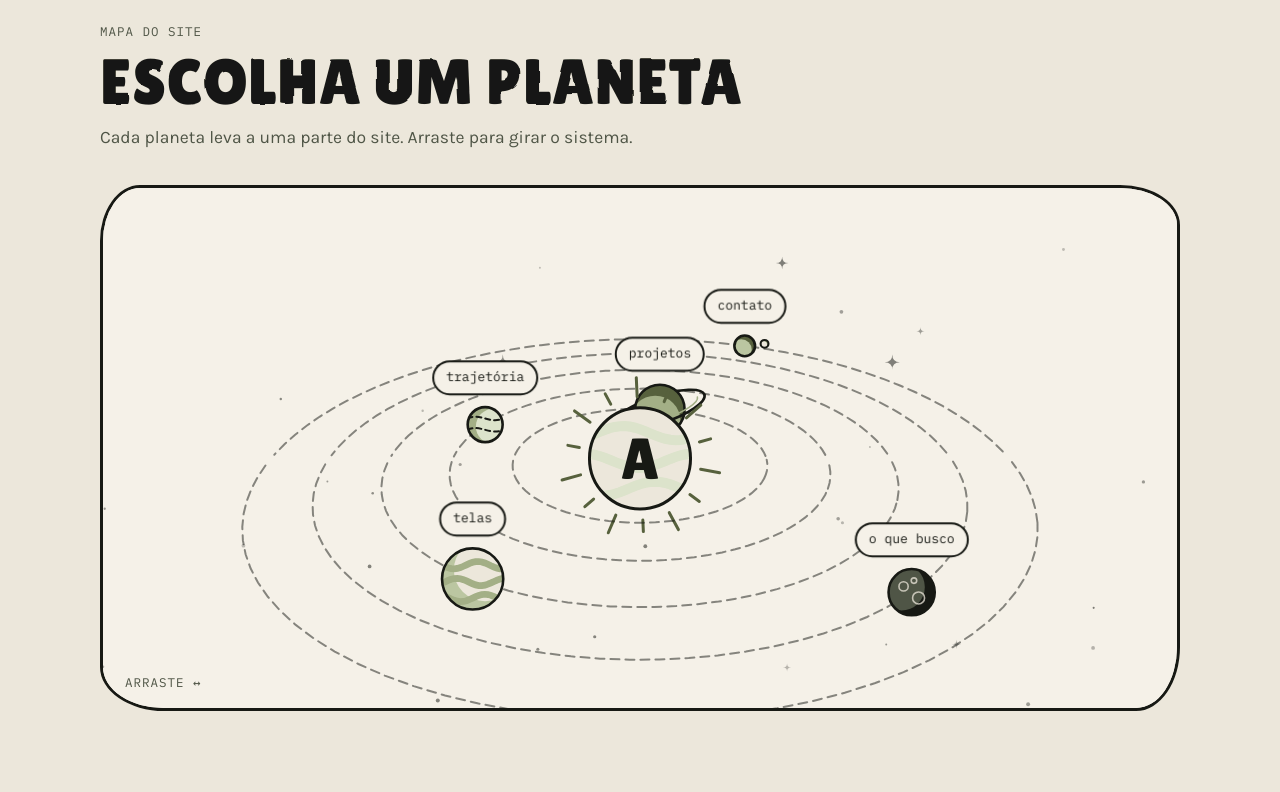
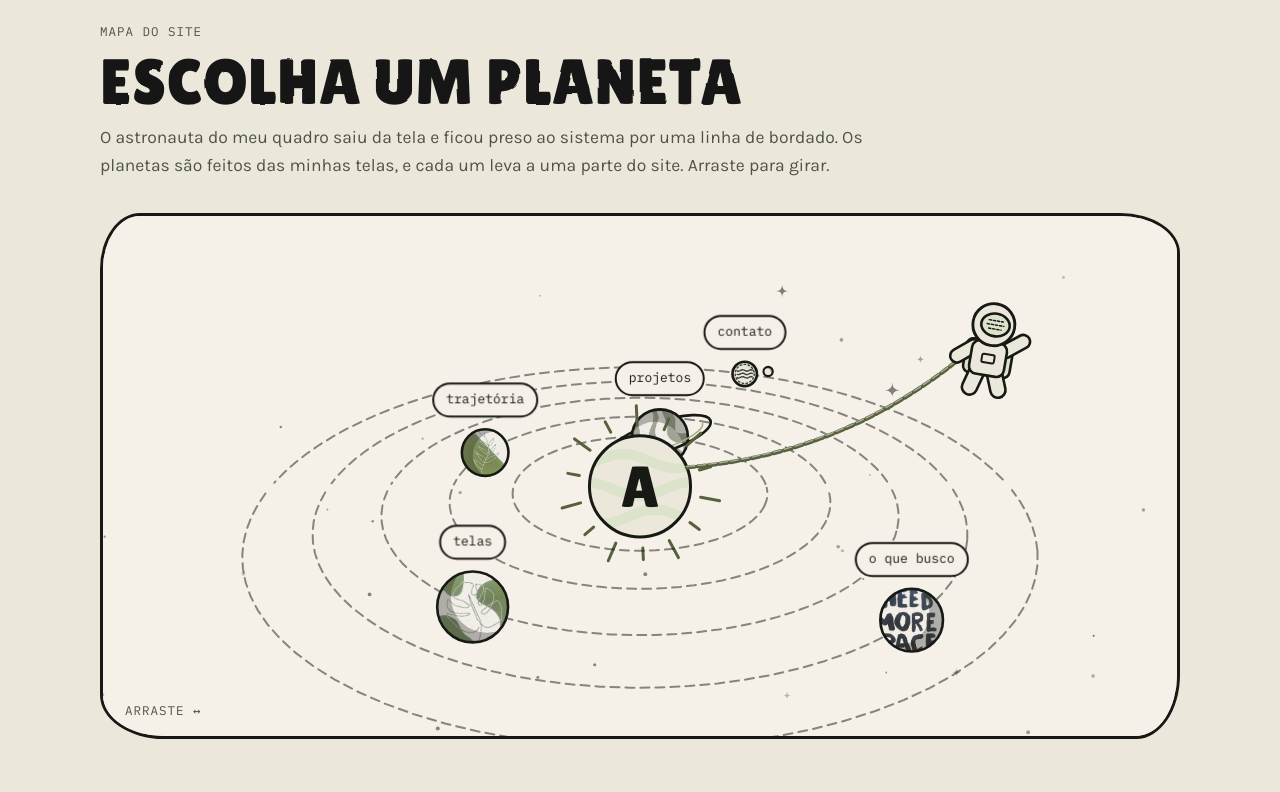
Before and after one commit to Aishabrito/Aishabrito, a plain HTML site: page index.html in a window 1280 px wide. Shown: the part 1180-1972 px from the top of the page. Drawn offline with Linux system fonts and the light colour scheme; animation ran at ten frames a second.

Commit message:
Mapa de planetas ligado às obras: planetas com as telas e bordados, astronauta do quadro preso por linha de bordado
- Planetas usam recortes das obras: ondas de 'The future is yours to create'
  (projetos), ramo bordado (trajetória), costela-de-adão (telas) e o visor
  'I need more space' (o que busco); contato vira selo carimbado.
- O astronauta do quadro flutua preso ao 'A' por uma linha de bordado e
  voa até o planeta em foco.

Co-Authored-By: Claude Opus 5.5 <noreply@anthropic.com>
Claude-Session: https://claude.ai/code/session_01PzWauyqeg6cEYaX2BFN8em

```diff
--- a/en.js
+++ b/en.js
@@ -19,7 +19,7 @@ window.EN = {
   "crocheto": "crochet",
   "Mapa do site": "Site map",
   "Escolha um planeta": "Pick a planet",
-  "Cada planeta leva a uma parte do site. Arraste para girar o sistema.": "Each planet takes you to a part of the site. Drag to spin the system.",
+  "O astronauta do meu quadro saiu da tela e ficou preso ao sistema por uma linha de bordado. Os planetas são feitos das minhas telas, e cada um leva a uma parte do site. Arraste para girar.": "The astronaut from my painting slipped off the canvas and is tied to the system by an embroidery thread. The planets are made of my canvases, and each one takes you to a part of the site. Drag to spin.",
   "arraste ↔": "drag ↔",
   "5 projetos autorais e alguns testes pequenos": "5 projects of my own and a few small experiments",
   "Coisas que eu construí": "Things I've built",
--- a/index.html
+++ b/index.html
@@ -444,7 +444,7 @@ html.motion .status .dot { animation: pulse 2.4s ease-in-out infinite; }
     <div class="head">
       <p class="label">Mapa do site</p>
       <h2 class="paint" id="mapa-t">Escolha um planeta</h2>
-      <p>Cada planeta leva a uma parte do site. Arraste para girar o sistema.</p>
+      <p>O astronauta do meu quadro saiu da tela e ficou preso ao sistema por uma linha de bordado. Os planetas são feitos das minhas telas, e cada um leva a uma parte do site. Arraste para girar.</p>
     </div>
     <div class="system">
       <canvas id="system" aria-hidden="true"></canvas>
@@ -1055,19 +1055,19 @@ html.motion .status .dot { animation: pulse 2.4s ease-in-out infinite; }
     const lis = labels.map((a) => a.parentElement);
     // órbita (unidades), tamanho, fase inicial
     const P = [
-      { o: 1.0,  r: .22, a: .6,  kind: 'ring' },
-      { o: 1.48, r: .15, a: 2.4, kind: 'stitch' },
-      { o: 1.98, r: .19, a: 4.1, kind: 'waves' },
-      { o: 2.46, r: .14, a: 5.5, kind: 'craters' },
-      { o: 2.92, r: .11, a: 1.3, kind: 'moon' },
+      { o: 1.0,  r: .25, a: .6,  kind: 'ring', img: 'img/futuro.jpg', fx: .5, fy: .86, zoom: 1.7 },
+      { o: 1.48, r: .2,  a: 2.4, kind: 'art',  img: 'img/folha-1.jpg', fx: .5, fy: .5, zoom: 1 },
+      { o: 1.98, r: .22, a: 4.1, kind: 'art',  img: 'img/folha-2.jpg', fx: .55, fy: .5, zoom: 1 },
+      { o: 2.46, r: .19, a: 5.5, kind: 'art',  img: 'img/astronauta.jpg', fx: .6, fy: .3, zoom: 1.9 },
+      { o: 2.92, r: .13, a: 1.3, kind: 'moon' },
     ];
     let C = {};
     const readColors = () => { C = { bg: css('canvas-2'), cream: css('canvas'), a: css('swirl-a'), b: css('swirl-b'), sage: css('sage'), moss: css('moss'), ink: css('ink'), muted: css('muted') }; };
     readColors();
     const look = [
-      [C.moss, C.sage], [C.sage, C.a], [C.b, C.cream], [C.ink, C.muted], [C.moss, C.b],
+      [C.moss, C.sage], [C.sage, C.a], [C.b, C.cream], [C.ink, C.muted], [C.a, C.cream],
     ];
-    const setLook = () => { look[0] = [C.moss, C.sage]; look[1] = [C.sage, C.a]; look[2] = [C.b, C.cream]; look[3] = [C.ink, C.muted]; look[4] = [C.moss, C.b]; };
+    const setLook = () => { look[0] = [C.moss, C.sage]; look[1] = [C.sage, C.a]; look[2] = [C.b, C.cream]; look[3] = [C.ink, C.muted]; look[4] = [C.a, C.cream]; };
 
     // estrelinhas fixas (semente fixa para não mudar a cada quadro)
     let seed = 7; const rnd = () => (seed = (seed * 16807) % 2147483647) / 2147483647;
@@ -1075,6 +1075,68 @@ html.motion .status .dot { animation: pulse 2.4s ease-in-out infinite; }
 
     let W = 0, H = 0, dpr = 1, yaw = -.35, pitch = .46, vel = 0, t = 0, hot = -1, last = 0, running = false, visible = false;
     let shot = [];
+    let axs = null, ays = null;
+    P.forEach((p) => { if (!p.img) return; const im = new Image(); im.onload = () => { p.tex = im; if (!running) draw(); }; im.src = p.img; });
+
+    // superfície pintada/bordada: recorte da foto da obra, balançando devagar como se o planeta girasse
+    function artBall(x, y, R, sx, sy, p, k) {
+      const im = p.tex, iw = im.naturalWidth, ih = im.naturalHeight;
+      const side = Math.min(iw, ih) / p.zoom;
+      const sway = motion ? Math.sin(t * .18 + k * 2) * side * .08 : 0;
+      const cx = Math.min(iw - side, Math.max(0, p.fx * iw - side / 2 + sway));
+      const cy = Math.min(ih - side, Math.max(0, p.fy * ih - side / 2));
+      ctx.save();
+      ctx.beginPath(); ctx.arc(x, y, R, 0, Math.PI * 2); ctx.clip();
+      ctx.drawImage(im, cx, cy, side, side, x - R, y - R, R * 2, R * 2);
+      let dx = sx - x, dy = sy - y; const d = Math.hypot(dx, dy) || 1; dx /= d; dy /= d;
+      ctx.fillStyle = 'rgba(23, 25, 20, .3)';
+      ctx.beginPath(); ctx.arc(x, y, R, 0, Math.PI * 2); ctx.arc(x + dx * R * .5, y + dy * R * .5, R * 1.02, 0, Math.PI * 2); ctx.fill('evenodd');
+    }
+
+    // o astronauta do quadro, no mesmo traço: contorno preto grosso e corpo cru
+    function astronaut(ax, ay, s, rot, lw) {
+      ctx.save(); ctx.translate(ax, ay); ctx.rotate(rot);
+      ctx.lineJoin = 'round'; ctx.lineCap = 'round';
+      const box = (x, y, w, h, r) => { ctx.beginPath(); if (ctx.roundRect) ctx.roundRect(x * s, y * s, w * s, h * s, r * s); else ctx.rect(x * s, y * s, w * s, h * s); };
+      const tube = (x0, y0, x1, y1, w) => {
+        ctx.beginPath(); ctx.moveTo(x0 * s, y0 * s); ctx.lineTo(x1 * s, y1 * s);
+        ctx.strokeStyle = C.ink; ctx.lineWidth = w * s + lw * 2; ctx.stroke();
+        ctx.strokeStyle = C.cream; ctx.lineWidth = w * s; ctx.stroke();
+      };
+      ctx.strokeStyle = C.ink; ctx.lineWidth = lw;
+      ctx.fillStyle = C.a; box(-.56, -.12, 1.12, .82, .16); ctx.fill(); ctx.stroke();
+      tube(-.2, .6, -.32, 1.04, .3); tube(.2, .6, .36, 1, .3);
+      tube(-.38, .06, -.74, .36, .26); tube(.38, .06, .76, -.24, .26);
+      ctx.strokeStyle = C.ink; ctx.lineWidth = lw;
+      ctx.fillStyle = C.cream; box(-.42, -.1, .84, .8, .18); ctx.fill(); ctx.stroke();
+      ctx.lineWidth = lw * .75; box(-.15, .2, .3, .2, .04); ctx.stroke();
+      ctx.lineWidth = lw * 1.1;
+      ctx.beginPath(); ctx.arc(0, -.52 * s, .5 * s, 0, Math.PI * 2); ctx.fillStyle = C.cream; ctx.fill(); ctx.stroke();
+      ctx.lineWidth = lw;
+      ctx.beginPath(); ctx.ellipse(.04 * s, -.52 * s, .34 * s, .27 * s, 0, 0, Math.PI * 2); ctx.fillStyle = C.a; ctx.fill(); ctx.stroke();
+      // as letras do visor, em rabisco
+      ctx.lineWidth = Math.max(1, lw * .55);
+      for (const [yy, w] of [[-.62, .34], [-.52, .4], [-.42, .3]]) { ctx.beginPath(); ctx.moveTo((.04 - w / 2) * s, yy * s); ctx.lineTo((.04 + w / 2) * s, yy * s); ctx.setLineDash([lw * .9, lw * .7]); ctx.stroke(); }
+      ctx.setLineDash([]);
+      ctx.restore();
+      const c = Math.cos(rot), sn = Math.sin(rot);
+      return [ax - .56 * s * c - .3 * s * sn, ay - .56 * s * sn + .3 * s * c]; // ponto da mochila onde a linha prende
+    }
+
+    // linha de bordado: pontos com brilho, igual à tela de bordar lá embaixo
+    function thread(x0, y0, x1, y1) {
+      const dx = x1 - x0, dy = y1 - y0, dist = Math.hypot(dx, dy) || 1;
+      const bend = dist * .16 + (motion ? Math.sin(t * .9) * 8 * dpr : 0);
+      const mx = (x0 + x1) / 2 - dy / dist * bend, my = (y0 + y1) / 2 + dx / dist * bend;
+      const step = 11 * dpr;
+      ctx.lineCap = 'round';
+      ctx.setLineDash([step * .7, step * .3]);
+      ctx.strokeStyle = C.moss; ctx.lineWidth = 4.2 * dpr;
+      ctx.beginPath(); ctx.moveTo(x0, y0); ctx.quadraticCurveTo(mx, my, x1, y1); ctx.stroke();
+      ctx.strokeStyle = 'rgba(255, 255, 255, .5)'; ctx.lineWidth = 1.3 * dpr;
+      ctx.beginPath(); ctx.moveTo(x0, y0 - dpr); ctx.quadraticCurveTo(mx, my - dpr, x1, y1 - dpr); ctx.stroke();
+      ctx.setLineDash([]);
+    }
 
     function resize() {
       const r = cv.getBoundingClientRect();
@@ -1184,15 +1246,13 @@ html.motion .status .dot { animation: pulse 2.4s ease-in-out infinite; }
           if (!moonFront) { ball(mx, my, R * .38, sun[0], sun[1], [C.sage, C.cream]); outline(mx, my, R * .38, lw * .8); }
           b.moon = [mx, my];
         }
-        ball(x, y, R, sun[0], sun[1], look[k]);
+        if (p.tex) artBall(x, y, R, sun[0], sun[1], p, k); else ball(x, y, R, sun[0], sun[1], look[k]);
         ctx.lineCap = 'round';
-        if (p.kind === 'stitch') {
-          ctx.strokeStyle = C.ink; ctx.lineWidth = 2 * dpr; ctx.setLineDash([5 * dpr, 4 * dpr]);
-          for (const o of [-.35, .3]) { ctx.beginPath(); ctx.moveTo(x - R, y + o * R); ctx.bezierCurveTo(x - R * .3, y + (o - .35) * R, x + R * .3, y + (o + .35) * R, x + R, y + o * R); ctx.stroke(); }
-          ctx.setLineDash([]);
-        } else if (p.kind === 'waves') {
-          ctx.strokeStyle = C.sage; ctx.lineWidth = R * .22;
-          for (const o of [-.45, .1, .62]) { ctx.beginPath(); for (let i = 0; i <= 20; i++) { const u = -1 + i / 10; const yy = y + o * R + Math.sin(u * 4 + o * 5) * R * .12; i ? ctx.lineTo(x + u * R, yy) : ctx.moveTo(x + u * R, yy); } ctx.stroke(); }
+        if (p.kind === 'moon') {
+          ctx.strokeStyle = C.ink; ctx.lineWidth = 1.4 * dpr; ctx.globalAlpha = .8;
+          ctx.setLineDash([1.5 * dpr, 2.5 * dpr]); ctx.beginPath(); ctx.arc(x, y, R * .78, 0, 7); ctx.stroke(); ctx.setLineDash([]);
+          for (const o of [-.28, 0, .28]) { ctx.beginPath(); for (let i = 0; i <= 12; i++) { const u = -.62 + i / 12 * 1.24; const yy = y + o * R + Math.sin(u * 9) * R * .06; i ? ctx.lineTo(x + u * R, yy) : ctx.moveTo(x + u * R, yy); } ctx.stroke(); }
+          ctx.globalAlpha = 1;
         } else if (p.kind === 'craters') {
           ctx.strokeStyle = C.cream; ctx.lineWidth = 1.6 * dpr; ctx.globalAlpha = .75;
           for (const [cx, cy, cr] of [[-.35, -.25, .2], [.3, .25, .26], [.1, -.5, .12]]) { ctx.beginPath(); ctx.arc(x + cx * R, y + cy * R, cr * R, 0, 7); ctx.stroke(); }
@@ -1223,11 +1283,25 @@ html.motion .status .dot { animation: pulse 2.4s ease-in-out infinite; }
         ctx.fillText('A', sun[0], sun[1] + R * .06);
       }
 
+      // o astronauta vai até o planeta em foco; sem foco, flutua no canto
+      const s = (narrow ? 27 : 42) * dpr;
+      const sunR = .4 * scale * sun[3] * grow;
+      let hx = W * (narrow ? .8 : .82), hy = H * (narrow ? .18 : .25);
+      if (hot >= 0) { const b = bodies[hot]; let ox = b.x - sun[0], oy = b.y - sun[1]; const od = Math.hypot(ox, oy) || 1; ox /= od; oy /= od; const reach = b.R * (b.p.kind === 'ring' ? 1.9 : 1) + s * 1.35; hx = b.x + ox * reach; hy = b.y + oy * reach - s * .35; }
+      hx = Math.min(W - s * 1.3, Math.max(s * 1.3, hx)); hy = Math.min(H - s * 1.5, Math.max(s * 1.6, hy));
+      if (axs === null || !running) { axs = hx; ays = hy; } else { axs += (hx - axs) * .055; ays += (hy - ays) * .055; }
+      const ax = axs + (motion ? Math.sin(t * .55) * 7 * dpr : 0), ay = ays + (motion ? Math.cos(t * .43) * 6 * dpr : 0);
+      const rot = (motion ? Math.sin(t * .35) * .18 : 0) + Math.max(-.35, Math.min(.35, (hx - axs) / (W * .5)));
+      const anchor = [ax - .56 * s * Math.cos(rot) - .3 * s * Math.sin(rot), ay - .56 * s * Math.sin(rot) + .3 * s * Math.cos(rot)];
+      const ux = anchor[0] - sun[0], uy = anchor[1] - sun[1], ud = Math.hypot(ux, uy) || 1;
+
       orbits(false);
       bodies.filter((b) => b.z > 0).sort((a, b) => b.z - a.z).forEach(planet);
       drawSun();
+      thread(sun[0] + ux / ud * sunR, sun[1] + uy / ud * sunR, anchor[0], anchor[1]);
       orbits(true);
       bodies.filter((b) => b.z <= 0).sort((a, b) => b.z - a.z).forEach(planet);
+      astronaut(ax, ay, s, rot, lw);
 
       draw.bodies = bodies;
       bodies.forEach((b) => {
```
